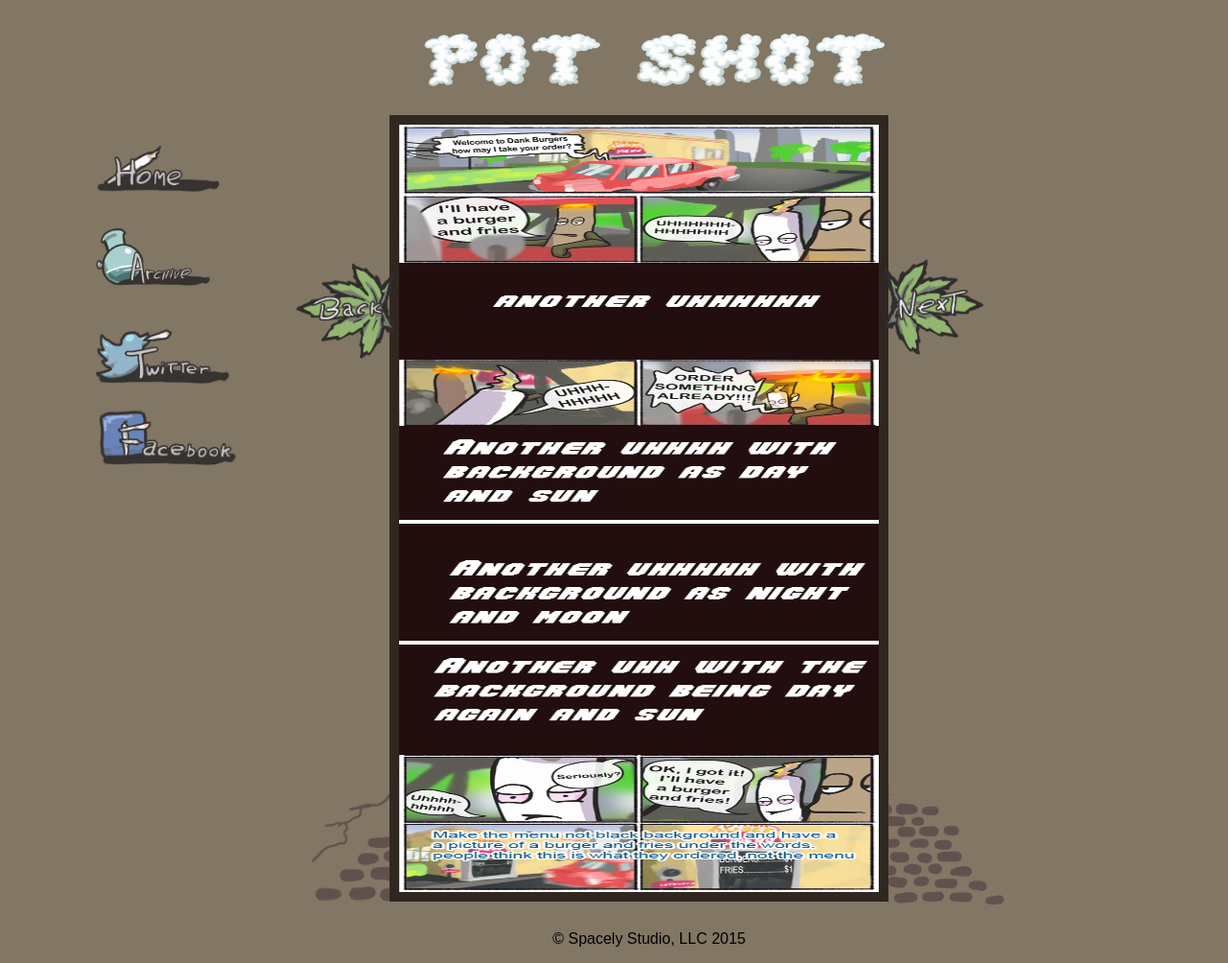
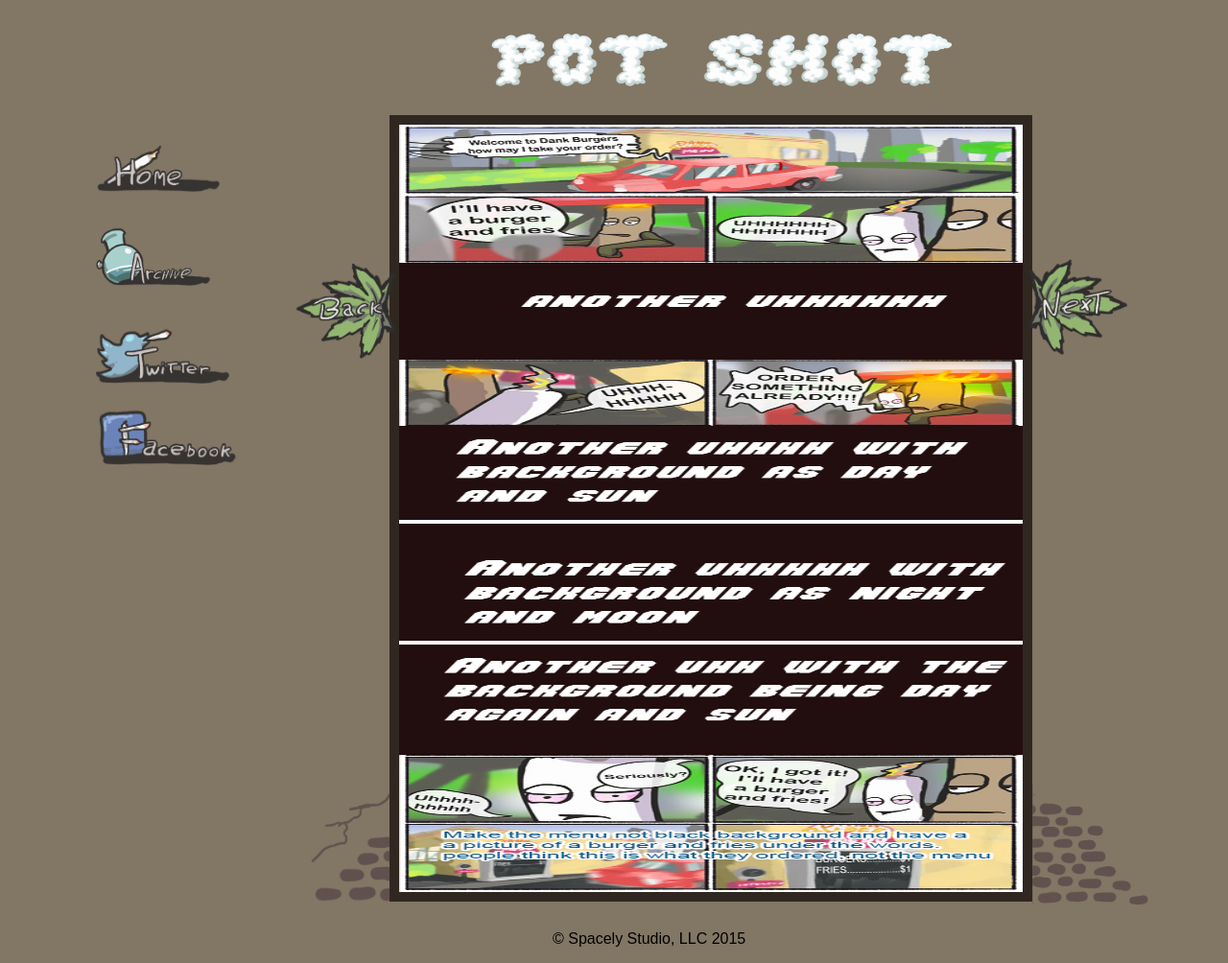
Before and after one commit to mishravikas/potshot, a Django app: page / in a window 1280 px wide; the page is wider, and only the part inside the window is pictured. Shown: that part at 96% size. Run offline with Django 3.2, Linux system fonts and the light colour scheme; data comes from the database, SQL or seed files in the repository; some libraries are stand-ins or nearby versions.

Commit message:
Updated size

```diff
--- a/app/static/css/style.css
+++ b/app/static/css/style.css
@@ -25,14 +25,14 @@ body {
 .banner{
 	width: 500px;
 	height: 100px;
-	margin: 20px 170px 0px;
+	margin: 20px 240px 0px;
 }
 .banner img{
 	height: 100px;
 	width: 500px;
 }
 .board{
-	width: 500px;
+	width: 650px;
 	height: 100%;
 	border: 10px solid #302721;
 	margin: 0px 150px;
@@ -56,7 +56,7 @@ body {
 	display: block;
 	position: relative;
 	top: -95%;
-	right: -500px;
+	right: -650px;
 }
 .next img{
 	height: 100px;
@@ -96,7 +96,7 @@ body {
 	display: block;
 	position: relative;
 	top: -312px;
-	right: -510px;
+	right: -660px;
 }
 .stoneright img{
 	height: 127px;
```
